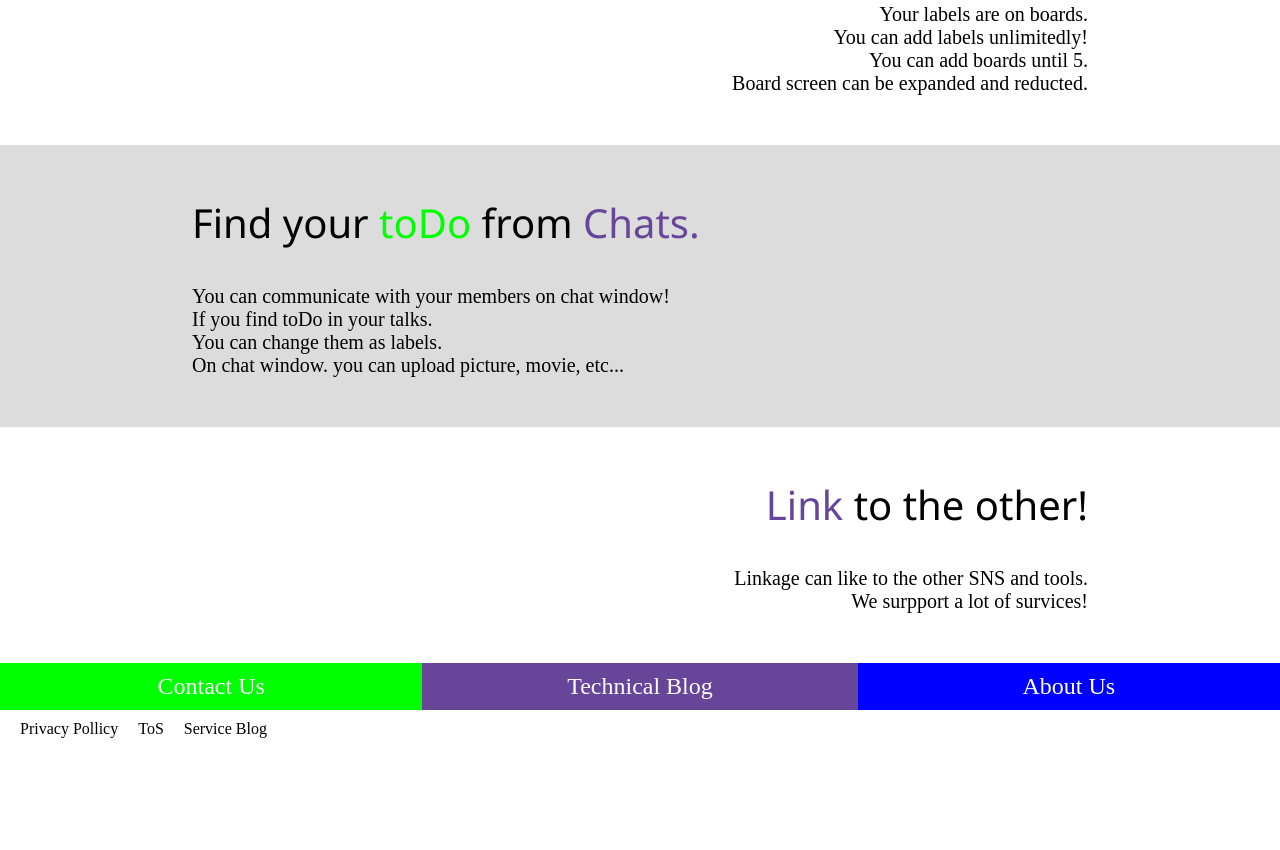
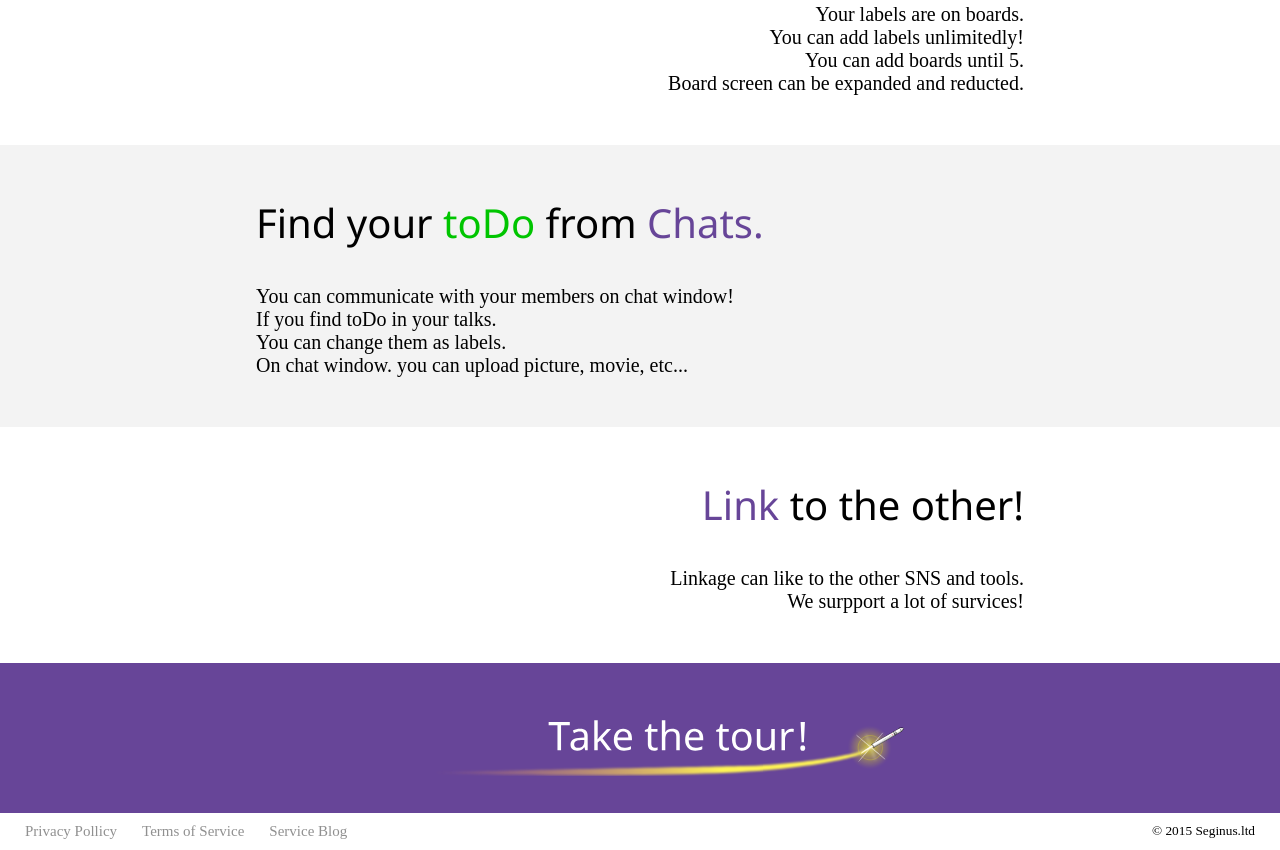
Before and after one commit to koikoi72/sandbox, a website: page app/assets/jade/index.jade in a window 1280 px wide. Shown: the part 991-1841 px from the top of the page. Before the commit the page ends 1739 px from the top, so only its background shows below. Drawn offline with nearby package versions, Linux system fonts and the light colour scheme; files that its build step writes are made by us from their sources.

Commit message:
Create footer Column and footer bar

```diff
--- a/app/assets/jade/index.jade
+++ b/app/assets/jade/index.jade
@@ -66,16 +66,13 @@ html
         | Linkage can like to the other SNS and tools.
         br
         | We surpport a lot of survices!
-
-    a(href="contact.html")
-      h2.contact.foot Contact Us
-    a(href='http://seginushq.github.io/')
-      h2.tech.foot Technical Blog
-    a(href='https://seginus.jp/about.html')
-      h2.about.foot About Us
-
+    section.tour-foot
+      a(href='tour.html')
+        img(src='/images/takethetour.svg').taketour
+    footer
       a(href='privacy.html').area-footer Privacy Pollicy
-      a(href='terms.html').area-footer ToS
+      a(href='terms.html').area-footer Terms of Service
       a(href='').area-footer Service Blog
+      small &copy; 2015 Seginus.ltd
 //
    Created by kashiharaakira on 15/08/14.
--- a/app/assets/sass/style.sass
+++ b/app/assets/sass/style.sass
@@ -37,10 +37,10 @@ a.menu:hover
   text-align: center
   line-height: 45px
   display: block
-  margin: 50px
+  margin: 5% 0
 
 .green
-  color: #00ff00
+  color: #00C500
 
 .purple
   color: #674598
@@ -52,10 +52,10 @@ span.sub
   font-size: 25px
 
 section.simple
-  padding: 50px 15%
+  padding: 50px 20%
 
 section.odd
-  background-color: #dcdcdc
+  background-color: #f3f3f3
 
 section.even
   background-color: #fff
@@ -101,7 +101,7 @@ h2
   margin: 0
 
 h2.contact
-  background-color: #00ff00
+  background-color: #00C500
 
 .tech
   background-color: #674598
@@ -116,8 +116,29 @@ h2.contact
 .area-footer
   display: block
   float: left
-  margin: 10px 0 10px 20px
-  color: #000
+  font-size: 15px
+  margin: 10px 0 10px 25px
+  color: #909090
 
 .area-footer:hover
-  color: rgba(0,0,0,0.5)
+  color: rgba(144,144,144,0.5)
+
+small
+  float: right
+  margin: 10px 25px 10px 0
+
+.taketour
+  display: block
+  margin: 0 auto
+  height: 100%
+
+.tour-foot
+  background-color: #674598
+  height: 150px
+
+h1.title-tour
+  text-align: center
+  color: #fff
+
+h1.title-tour:hover
+  color: #40FF00
```
Also changed, not shown: app/assets/images/icon_6m_192.png (added), app/assets/images/takethetour.svg (added), app/public/css/style.css, app/public/html/index.html, app/public/images/icon_6m_192.png (added), app/public/images/takethetour.svg (added), 2 other files.
